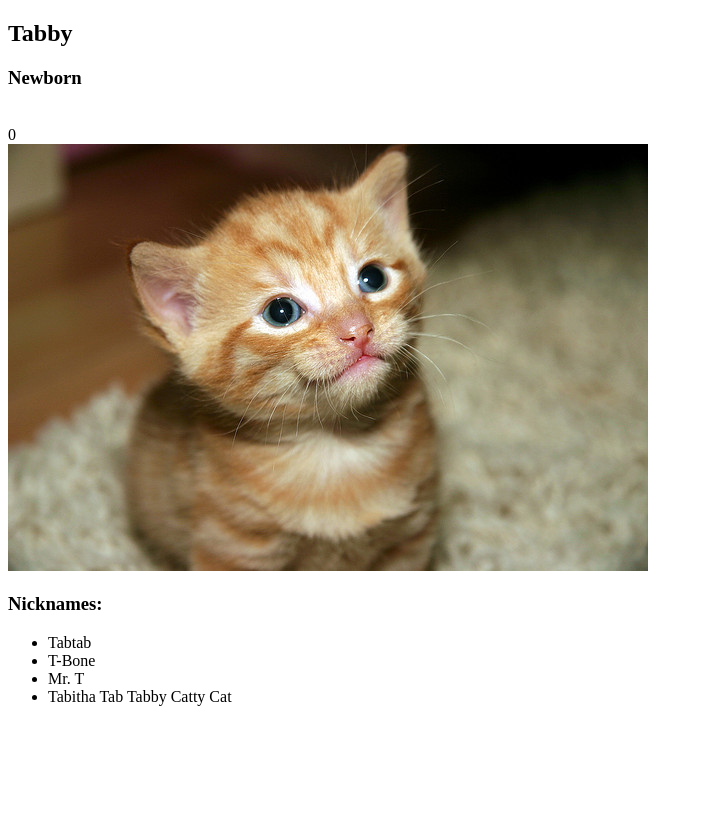
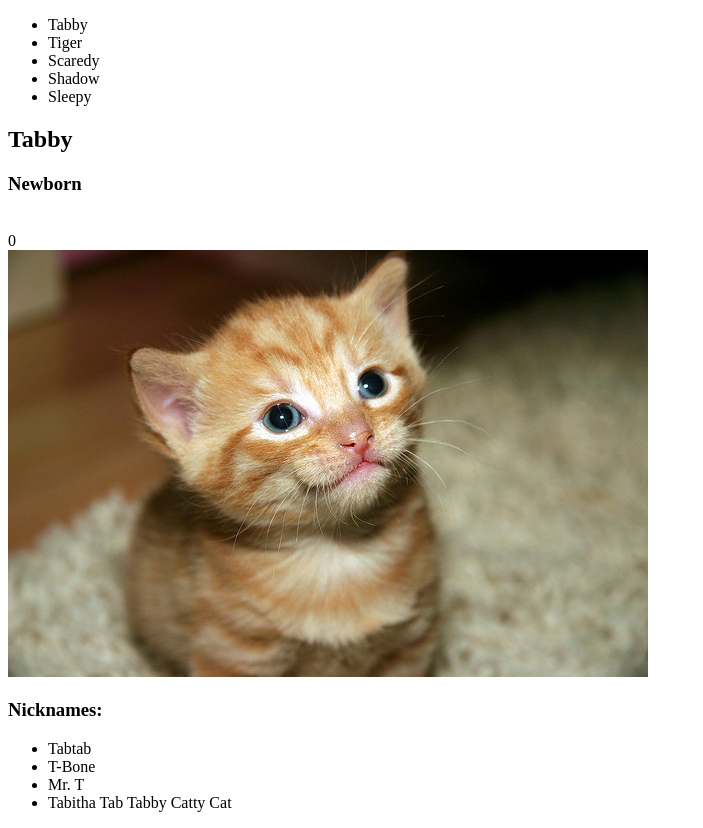
Before and after one commit to chezze911/ud989-cat-clicker-ko-starter-master-2, a plain HTML site: page index.html in a window 1280 px wide. Shown: the whole page, without its empty margins (0-703 px from the left). Before the commit the page ends 800 px from the top, so only its background shows below. Drawn offline with Linux system fonts and the light colour scheme.

Commit message:
Update adding more cats by making cats show up in a list and make the currentCat change when you click on a cat in the list

```diff
--- a/index.html
+++ b/index.html
@@ -5,6 +5,9 @@
     <title>Cat Clicker</title>
 </head>
 <body>
+    <ul data-bind='foreach: catList'>
+        <li data-bind='text: name, click: $parent.selectCat'></li>
+    </ul>
     <!--binding content -->
     <div data-bind="with: currentCat">
 
--- a/js/app.js
+++ b/js/app.js
@@ -1,3 +1,41 @@
+var initialCats = [
+	{
+		clickCount : 0,
+		name : 'Tabby',
+		imgSrc : 'img/434164568_fea0ad4013_z.jpg',
+		imgAttribution : "https://www.flickr.com/photos/bigtallguy/434164568",
+		nicknames: ['Tabtab', 'T-Bone', 'Mr. T', 'Tabitha Tab Tabby Catty Cat']
+	},
+	{
+		clickCount : 0,
+		name : 'Tiger',
+		imgSrc : 'img/4154543904_6e2428c421_z.jpg',
+		imgAttribution : 'https://www.flickr.com/photos/xshamx/4154543904',
+		nicknames: ['Tigger']
+	},
+	{
+		clickCount : 0,
+		name : 'Scaredy',
+		imgSrc : 'img/22252709_010df3379e_z.jpg',
+		imgAttribution : 'https://www.flickr.com/photos/kpjas/22252709',
+		nicknames: ['Casper']
+	},
+	{
+		clickCount : 0,
+		name : 'Shadow',
+		imgSrc : 'img/1413379559_412a540d29_z.jpg',
+		imgAttribution : 'https://www.flickr.com/photos/malfet/1413379559',
+		nicknames: ['Shooby']
+	},
+	{
+		clickCount: 0,
+		name: 'Sleepy',
+		imgSrc : 'img/9648464288_2516b35537_z.jpg',
+		imgAttribution : 'https://www.flickr.com/photos/onesharp/964864288',
+		nicknames : ['Zzzzzz']
+	}
+]
+
 var Cat = function(data) {
 	this.clickCount = ko.observable(data.clickCount);
 	this.name = ko.observable(data.name);
@@ -29,17 +67,27 @@ var Cat = function(data) {
 	});
 }
 
+// [  ] Make the cats show up in a list
+
+// [  ] Make the currentCat change when you click on a cat in the list
+
+// [  ]
 
 var ViewModel = function() {
-	var self = this
+	var self = this;
 
-	this.currentCat = ko.observable( new Cat({
-		clickCount: 0,
-		name: 'Tabby',
-		imgSrc: 'img/434164568_fea0ad4013_z.jpg',
-		imgAttribution: "http://placekitten.com/g/1600/900",
-		nicknames: ['Tabtab', 'T-Bone', 'Mr. T', 'Tabitha Tab Tabby Catty Cat']
-	}) );
+	this.catList = ko.observableArray([]);
+
+	initialCats.forEach(function(catItem){
+		self.catList.push( new Cat(catItem) );
+	});
+
+	this.currentCat = ko.observable( this.catList()[0]);
+	this.selectCat = function(c) {
+		self.currentCat(c);
+		console.log(self.currentCat);
+	};
+
 	this.incrementCounter = function() {
 		self.currentCat().clickCount(self.currentCat().clickCount() + 1);
 
```
